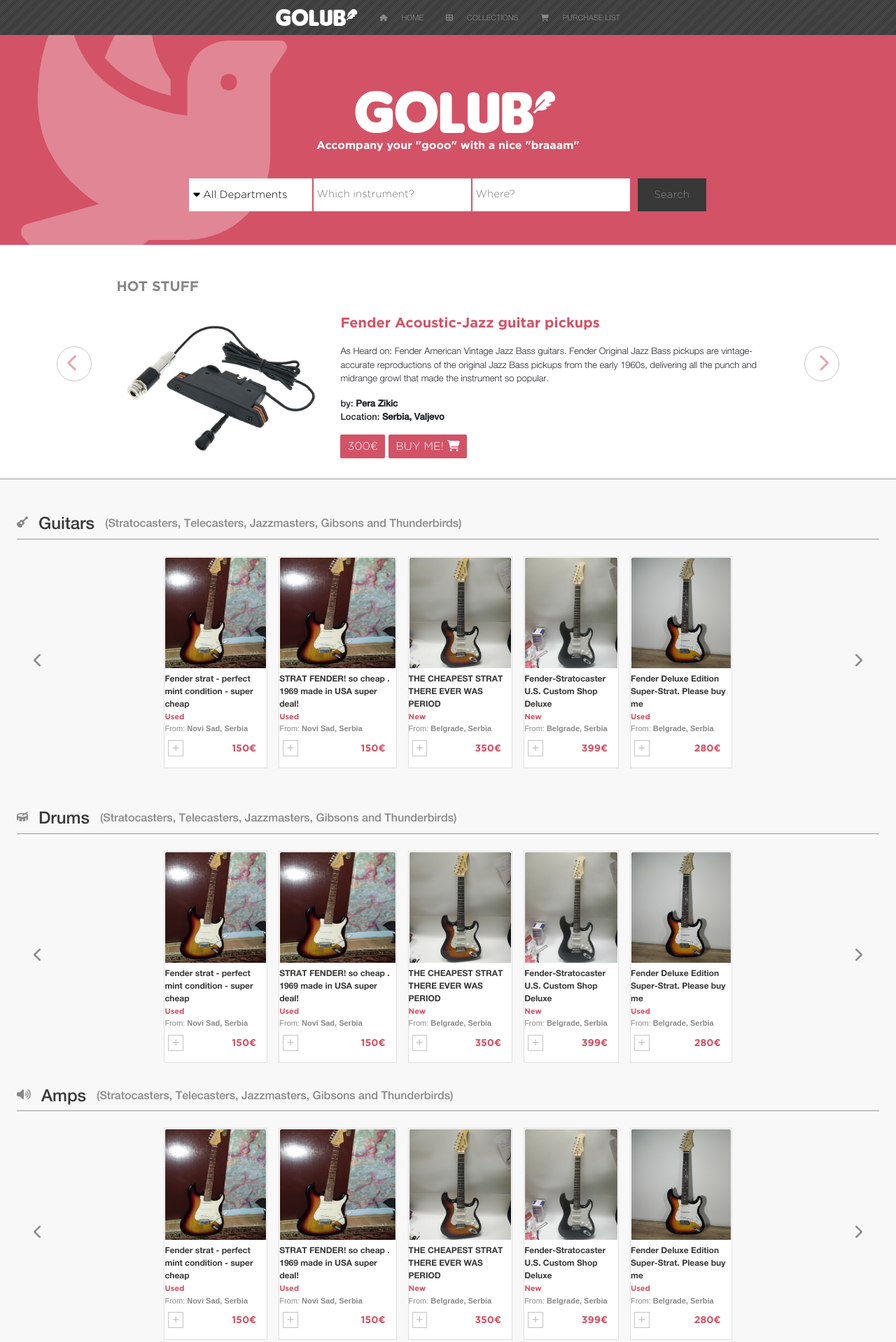
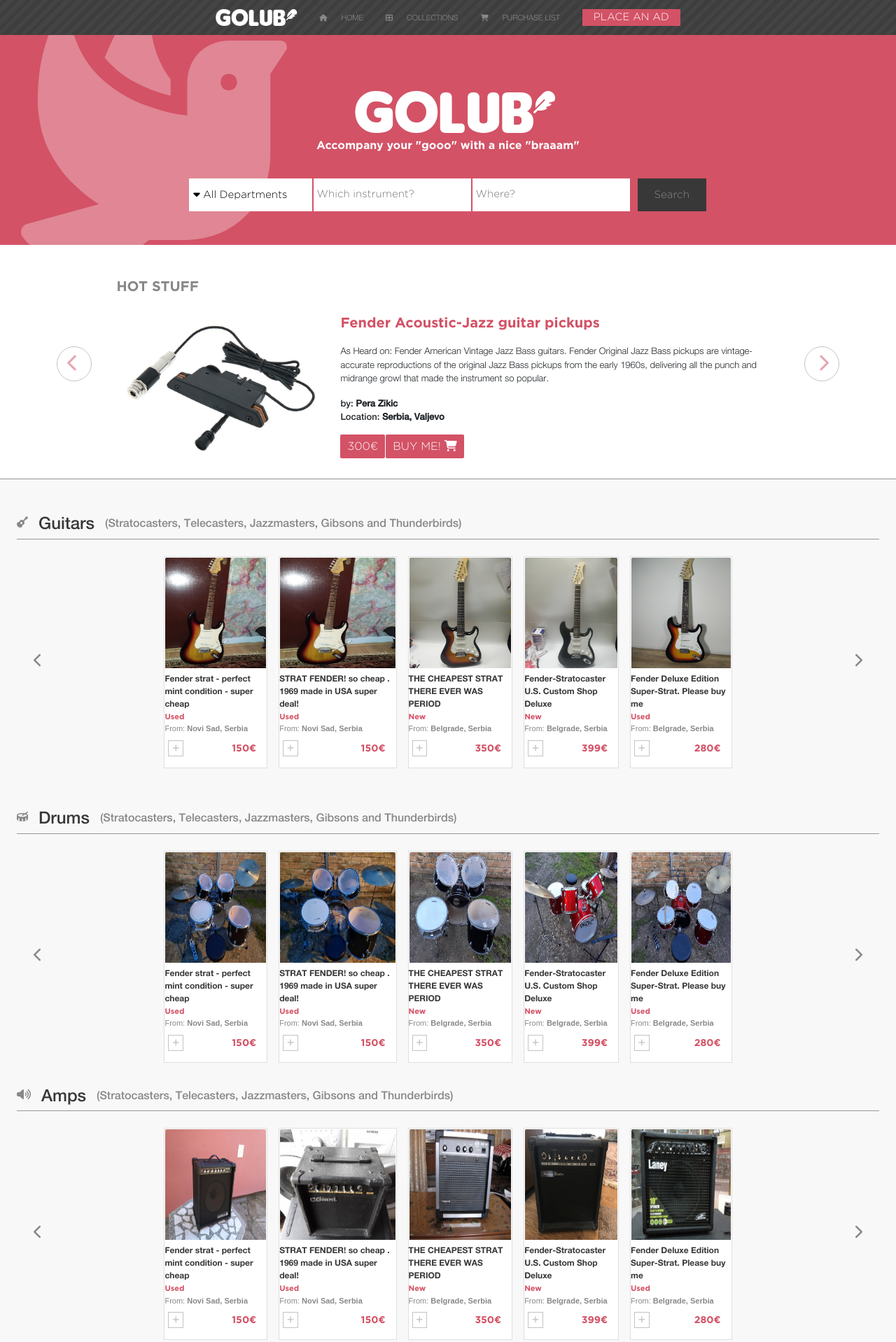
Before and after one commit to Mandeln/GOLUB, a website: page index.html in a window 1280 px wide. Shown: the top 1918 px of the page at 70% size. Drawn offline with nearby package versions, Linux system fonts and the light colour scheme.

Commit message:
add finish index

```diff
--- a/css/style.css
+++ b/css/style.css
@@ -58,7 +58,8 @@
   a:hover {
     color: #d35266;
   }
-  .nav0 {
+  .nav0,
+  .nav01 {
     max-width:100%;
     top: 0;
     z-index: 10;
@@ -75,13 +76,26 @@
   )
   }
 
-  .nav1 {
+  .adbutton {
+   background-color: #d35266;
+   color: white;
+   font-family: Gotham-round, sans-serif;
+   font-size: 15px;
+  }
+
+  .nav1,
+  .nav11 {
     width: 100%;
     height: 300px;
     color: white;
     background-color: #d35266;
     top: 50px;
   }
+
+  .nav11 {
+
+  }
+
   .logo-img > img {
     width: 100px;
   }
@@ -233,6 +247,10 @@
     height: 100px;
     top: 470px;
     right: 10px;
+  }
+
+  .fix {
+    margin-left: -4px;
   }
 
   .carousel-control-prev {
@@ -404,6 +422,11 @@
     padding-left: 15px;
   }
 
+  .drums img,
+  .amps img {
+    min-height: 160px;
+  }
+
   footer  a {
     font-family: Gotham-round, sans-serif !important;
   }
@@ -425,4 +448,14 @@
     .right {
       display: none;
     }
+
+    .lower-part .card {
+      flex: 0 0 auto;
+      width: 47%;
+      margin-bottom: 15px;
+    }
+
+    .adbutton {
+      display: none;
+    }
   }
--- a/index.html
+++ b/index.html
@@ -17,7 +17,7 @@
                 <div class="home px-3"><a href="#"><i class="fas fa-home"></i>HOME</a></div>
                 <div class="home px-3"><a href="#"><i class="fas fa-th-large"></i>COLLECTIONS</a></div>
                 <div class="home px-3"><a href="#"><i class="fas fa-shopping-cart"></i>PURCHASE LIST</a></div>
-                <div class="ad-button d-none d-md-block"></div>
+                <button type="button" class="adbutton px-3 mx-3">PLACE AN AD</button>
               </section>
               <section class="nav1 d-none d-md-flex flex-column justify-content-center alight-items-center position-relative">
                 <div class="dove position-absolute"><i class="fas fa-dove"></i></div>
@@ -29,10 +29,9 @@
                   <button type="button"><strong class="mb-1"><i class="fas fa-caret-down"></i></strong> All Departments</button>
                   <input type="search" placeholder="Which instrument?">
                   <input type="search" placeholder="Where?">
-                  <button type="button" class="srch-button text-center px-4">Search</button>
+                  <button type="button" class="srch-button text-center px-4"><a href="index1.html">Search</a></button>
                 </div>
               </section>
-              <section class="nav2"></section>
           </nav>
       </header>
       <main>
@@ -47,8 +46,10 @@
               <span>by: <strong class="fw-bold">Pera Zikic</strong></span>
               <span>Location: <strong>Serbia, Valjevo</strong></span>
               <div class="d-inline-block">
+                <a href="#">
                 <button type="button">300€</button>
-                <button type="button">BUY ME!<i class="fas fa-shopping-cart"></i></button>
+                <button type="button" class="fix">BUY ME!<i class="fas fa-shopping-cart"></i></button>
+              </a>
               </div>
             </div>
             <a class="carousel-control-prev" href="#carousel" role="button" data-slide="prev">
@@ -160,7 +161,7 @@
               <a href="#" class="left"><i class="fas fa-chevron-left" aria-hidden="true"></i></a>
               <div class="card mx-2">
                 <div class="card-img">
-                  <a href="#"><img src="./css/assets/stuff/guitars/2.jpeg" class="card-img-top w-100" alt="golub"></a>
+                  <a href="#"><img src="./css/assets/stuff/drums/1.jpg" class="card-img-top w-100" alt="golub"></a>
                 </div>
                 <div class="card-body">
                   <p>Fender strat - perfect mint condition - super cheap</p>
@@ -174,7 +175,7 @@
               </div>
               <div class="card mx-2">
                 <div class="card-img">
-                  <a href="#"><img src="./css/assets/stuff/guitars/2.jpeg" class="card-img-top w-100" alt="golub"></a>
+                  <a href="#"><img src="./css/assets/stuff/drums/2.jpg" class="card-img-top w-100" alt="golub"></a>
                 </div>
                 <div class="card-body">
                   <p>STRAT FENDER! so cheap . 1969 made in USA super deal!</p>
@@ -188,7 +189,7 @@
               </div>
               <div class="card mx-2">
                 <div class="card-img">
-                  <a href="#"><img src="./css/assets/stuff/guitars/3.jpg" class="card-img-top w-100" alt="golub"></a>
+                  <a href="#"><img src="./css/assets/stuff/drums/3.jpg" class="card-img-top w-100" alt="golub"></a>
                 </div>
                 <div class="card-body">
                   <p>THE CHEAPEST STRAT THERE EVER WAS PERIOD</p>
@@ -202,7 +203,7 @@
               </div>
               <div class="card mx-2">
                 <div class="card-img">
-                  <a href="#"><img src="./css/assets/stuff/guitars/4.jpg" class="card-img-top w-100" alt="golub"></a>
+                  <a href="#"><img src="./css/assets/stuff/drums/4.jpg" class="card-img-top w-100" alt="golub"></a>
                 </div>
                 <div class="card-body">
                   <p>Fender-Stratocaster U.S. Custom Shop Deluxe</p>
@@ -216,7 +217,7 @@
               </div>
               <div class="card mx-2">
                 <div class="card-img">
-                  <a href="#"><img src="./css/assets/stuff/guitars/5.jpg" class="card-img-top w-100" alt="golub"></a>
+                  <a href="#"><img src="./css/assets/stuff/drums/5.jpg" class="card-img-top w-100" alt="golub"></a>
                 </div>
                 <div class="card-body">
                   <p>Fender Deluxe Edition Super-Strat. Please buy me</p>
@@ -245,7 +246,7 @@
               <a href="#" class="left"><i class="fas fa-chevron-left" aria-hidden="true"></i></a>
               <div class="card mx-2">
                 <div class="card-img">
-                  <a href="#"><img src="./css/assets/stuff/guitars/2.jpeg" class="card-img-top w-100" alt="golub"></a>
+                  <a href="#"><img src="./css/assets/stuff/amps/1.jpg" class="card-img-top w-100" alt="golub"></a>
                 </div>
                 <div class="card-body">
                   <p>Fender strat - perfect mint condition - super cheap</p>
@@ -259,7 +260,7 @@
               </div>
               <div class="card mx-2">
                 <div class="card-img">
-                  <a href="#"><img src="./css/assets/stuff/guitars/2.jpeg" class="card-img-top w-100" alt="golub"></a>
+                  <a href="#"><img src="./css/assets/stuff/amps/2.jpg" class="card-img-top w-100" alt="golub"></a>
                 </div>
                 <div class="card-body">
                   <p>STRAT FENDER! so cheap . 1969 made in USA super deal!</p>
@@ -273,7 +274,7 @@
               </div>
               <div class="card mx-2">
                 <div class="card-img">
-                  <a href="#"><img src="./css/assets/stuff/guitars/3.jpg" class="card-img-top w-100" alt="golub"></a>
+                  <a href="#"><img src="./css/assets/stuff/amps/3.jfif" class="card-img-top w-100" alt="golub"></a>
                 </div>
                 <div class="card-body">
                   <p>THE CHEAPEST STRAT THERE EVER WAS PERIOD</p>
@@ -287,7 +288,7 @@
               </div>
               <div class="card mx-2">
                 <div class="card-img">
-                  <a href="#"><img src="./css/assets/stuff/guitars/4.jpg" class="card-img-top w-100" alt="golub"></a>
+                  <a href="#"><img src="./css/assets/stuff/amps/4.jpeg" class="card-img-top w-100" alt="golub"></a>
                 </div>
                 <div class="card-body">
                   <p>Fender-Stratocaster U.S. Custom Shop Deluxe</p>
@@ -301,7 +302,7 @@
               </div>
               <div class="card mx-2">
                 <div class="card-img">
-                  <a href="#"><img src="./css/assets/stuff/guitars/5.jpg" class="card-img-top w-100" alt="golub"></a>
+                  <a href="#"><img src="./css/assets/stuff/amps/5.jpg" class="card-img-top w-100" alt="golub"></a>
                 </div>
                 <div class="card-body">
                   <p>Fender Deluxe Edition Super-Strat. Please buy me</p>
```
Also changed, not shown: index1.html (+24 -0 lines), css/assets/stuff/amps/1.jpg (added), css/assets/stuff/amps/2.jpg (added), css/assets/stuff/amps/3.jfif (added), css/assets/stuff/amps/4.jpeg (added), css/assets/stuff/amps/5.jpg (added), css/assets/stuff/drums/1.jpeg (added), css/assets/stuff/drums/1.jpg (added), css/assets/stuff/drums/2.jpg (added), css/assets/stuff/drums/3.jpg (added), css/assets/stuff/drums/4.jpg (added), css/assets/stuff/drums/5.jpg (added).
